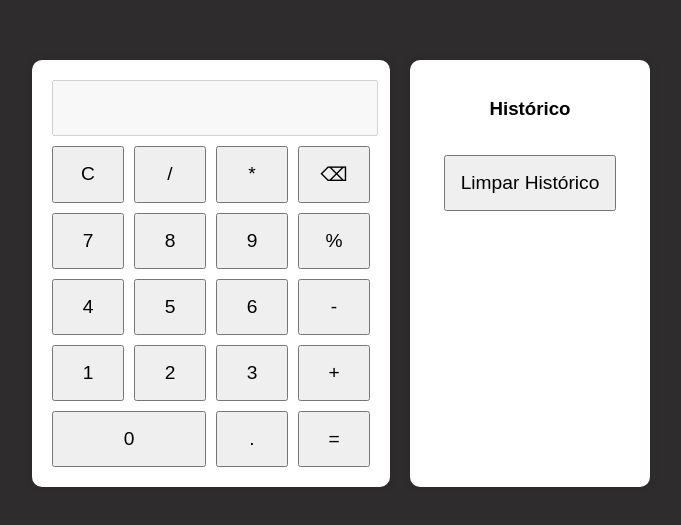
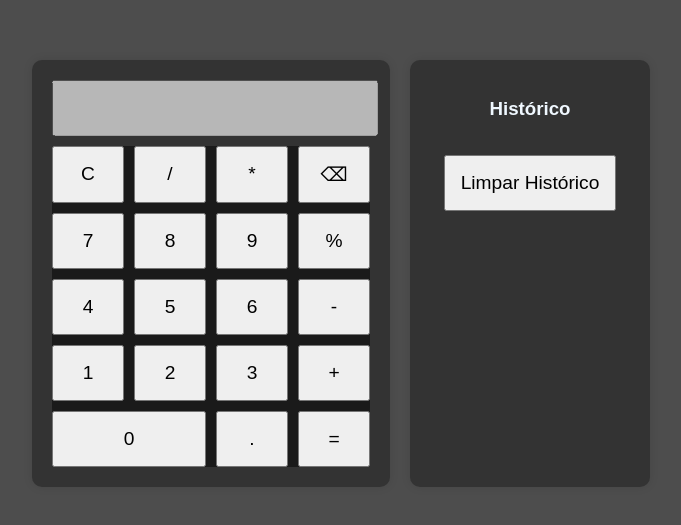
Before and after one commit to LeoMarxs/JSCalculator, a plain HTML site: page index.html in a window 1280 px wide. Shown: the part 135-660 px from the top of the page, without its empty margins (299-980 px from the left). Drawn offline with Linux system fonts and the light colour scheme.

Commit message:
alteração paleta de cores

```diff
--- a/style.css
+++ b/style.css
@@ -4,7 +4,8 @@ body {
     justify-content: center;
     align-items: center;
     height: 100vh;
-    background-color: #2e2c2c;
+    background-color:#4D4D4D;
+    overflow-y: hidden;
 }
 
 .container {
@@ -13,7 +14,8 @@ body {
 }
 
 .calculator, .history {
-    background: white;
+    color: aliceblue;
+    background: #333333;
     padding: 20px;
     border-radius: 10px;
     box-shadow: 0 0 10px rgba(0, 0, 0, 0.1);
@@ -33,9 +35,11 @@ body {
 }
 
 .buttons {
+    background-color: #1A1A1A;
     display: grid;
     grid-template-columns: repeat(4, 1fr);
     gap: 10px;
+    border-radius: 60px;
 }
 
 button {
@@ -45,7 +49,7 @@ button {
 }
 
 .history-list {
-    max-height: 200px;
-    overflow-y: auto;
+    max-height: 250px;
+    overflow-y: hidden;
     text-align: left;
 }
```
